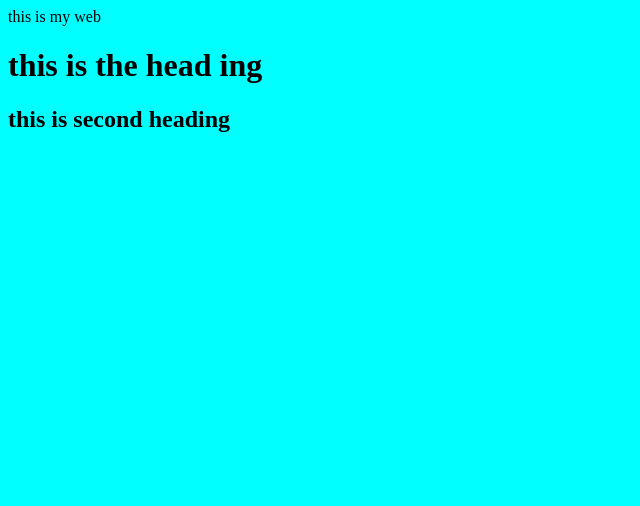
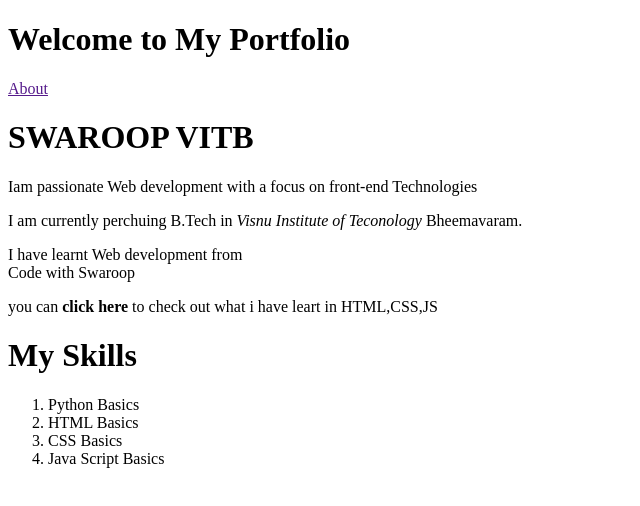
Before and after one commit to ChakaliKrisna/krishna, a plain HTML site: page index.html in a window 1280 px wide. Shown: the whole page, without its empty margins (0-640 px from the left). Drawn offline with Linux system fonts and the light colour scheme.

Commit message:
added my website

```diff
--- a/index.html
+++ b/index.html
@@ -1,15 +1,27 @@
-this is my web
 <!DOCTYPE html>
-<html>
+
+<html lang="en">
 <head>
+    <meta charset="UTF-8">
+    <meta name="viewport" content="width=device-width, initial-scale=1.0">
+    <title>Document</title>
+</head>
+<body>
+    <h1>Welcome to My Portfolio</h1>
+    <a href="">About</a>
+    <h1>SWAROOP VITB</h1>
 
-    <title>document</title>
-</head>
-<body style="background-color: aqua;">
-    <h1> this is the head ing</h1>
-    <h2>this is second heading</h2>
+    <p>Iam passionate  Web development with a focus on front-end Technologies</p>
+    <p>I am currently perchuing B.Tech in <em>Visnu Institute of Teconology</em> Bheemavaram.</p>
+    <p>I have learnt Web development from <br>Code with Swaroop</p>
+    <p>you can <strong>click here</strong> to check out what i have leart in HTML,CSS,JS</p>
+<h1>My Skills</h1>
+<ol>
+<li>Python Basics</li>
+<li>HTML Basics</li>
+<li>CSS Basics</li>
+<li>Java Script Basics</li>
+</ol>
+
 </body>
-
-
-
 </html>
```
